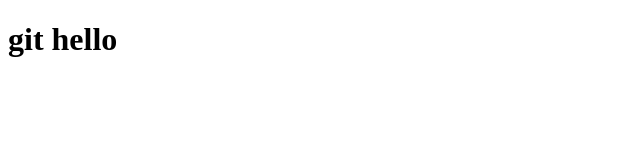
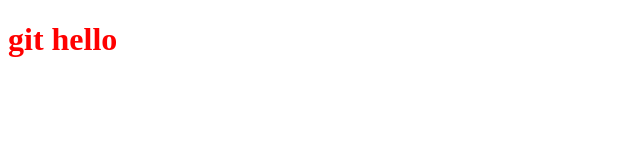
Before and after one commit to shanelin0904/git-demo, a plain HTML site: page index.html in a window 1280 px wide. Shown: the whole page, without its empty margins (0-640 px from the left). Drawn offline with Linux system fonts and the light colour scheme; files whose address does not match are found by name.

Commit message:
Update view for color

```diff
--- a/index.html
+++ b/index.html
@@ -6,6 +6,7 @@
   <meta http-equiv="X-UA-Compatible" content="IE=edge">
   <meta name="viewport" content="width=device-width, initial-scale=1.0">
   <title>git Demo</title>
+  <link rel="stylesheet" href="C:\Users\user\git-demo\style.css">
 </head>
 
 <body>
--- a/style.css
+++ b/style.css
@@ -0,0 +1,3 @@
+h1 {
+  color: red
+}
```
